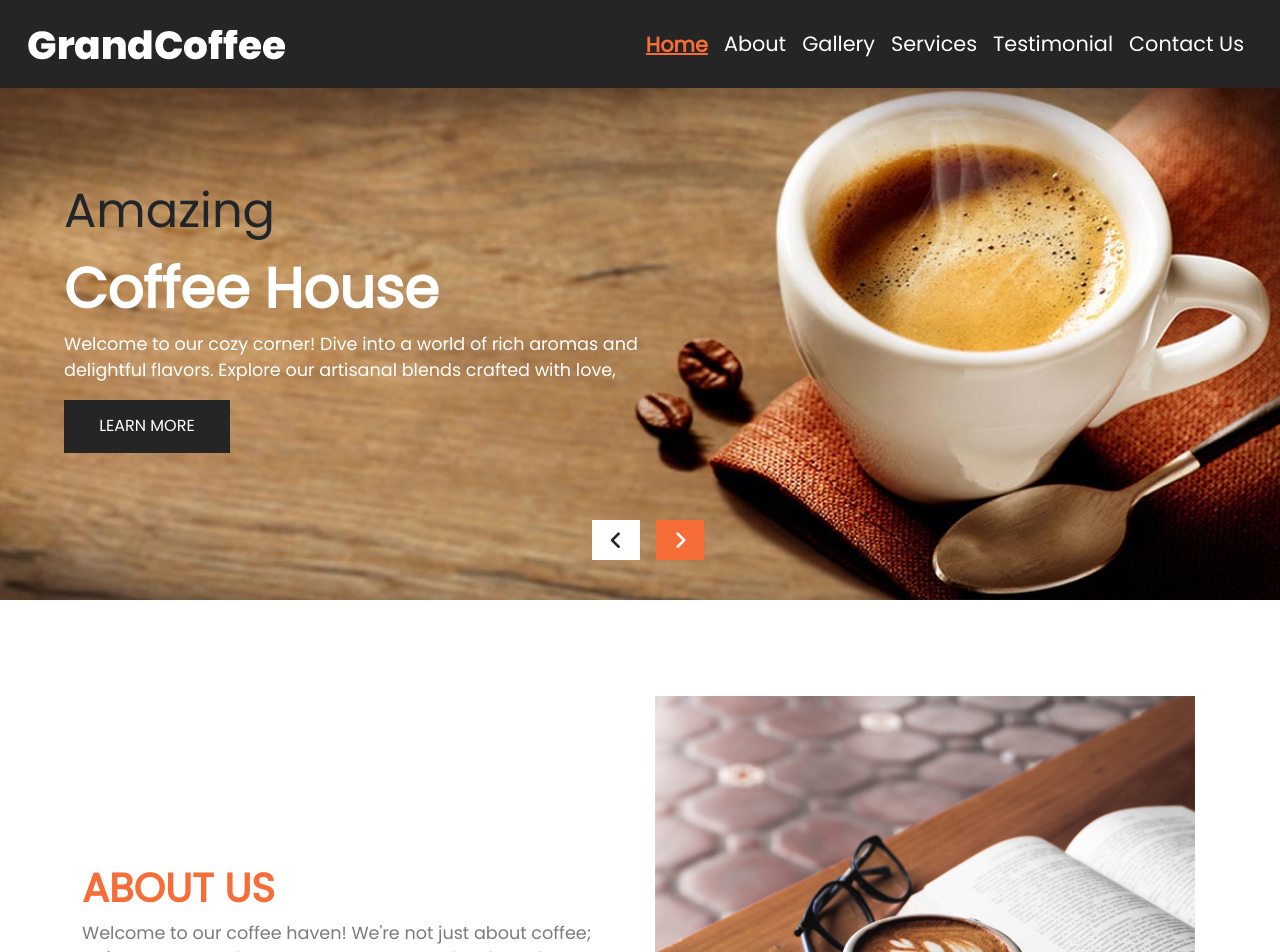
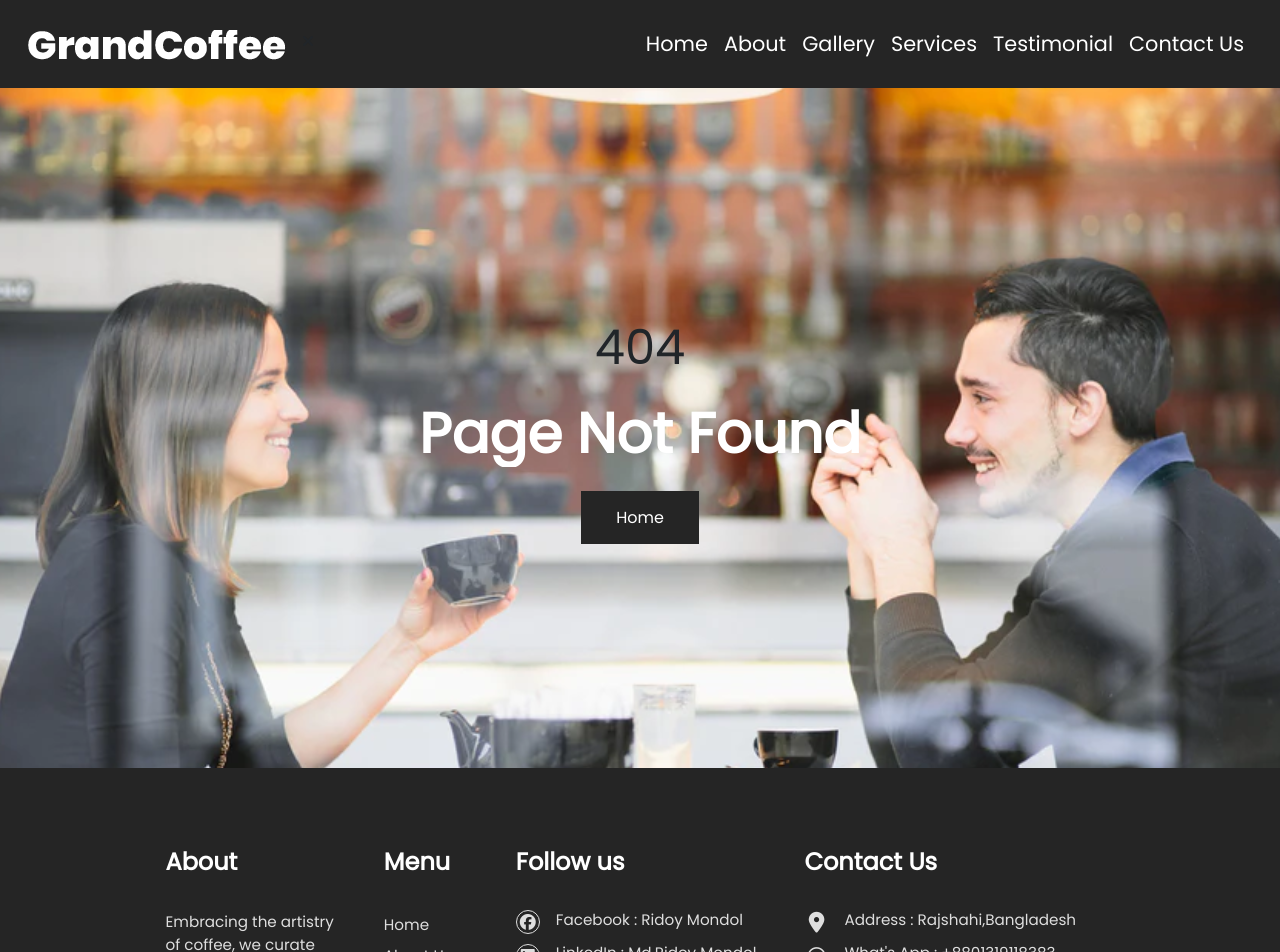
Before and after one commit to Ridoy-Mondol/coffeshop, a React (Vite) app: page /coffeshop/contact in a window 1280 px wide. Shown: the top 952 px of the page. Built offline with nearby package versions, Linux system fonts and the light colour scheme.

Commit message:
Initial commit

```diff
--- a/package.json
+++ b/package.json
@@ -1,6 +1,6 @@
 {
   "name": "react",
-  "homepage": "https://ridoy-mondol.github.io/coffeshop/",
+  "homepage": "https://ridoy-mondol.github.io/coffe-shop/",
   "private": true,
   "version": "0.0.0",
   "type": "module",
--- a/src/App.css
+++ b/src/App.css
@@ -34,12 +34,15 @@
 .nav-item {
   overflow-y : hidden;
 }
-.active{
+.activ{
   color: #F76D37;
   font-size: 1.3rem;
   font-weight: 600;
   text-decoration: underline;
   padding: 0.8rem 0;
+}
+.inactive {
+  color: #FFFFFF;
 }
 .active:hover{
   color: #F76D37;
@@ -463,6 +466,15 @@
 h1 {
   font-weight: 900;
   font-size: 2.5rem;
+}
+
+/* error */
+.error-div {
+  height: 85vh;
+  display: flex;
+  flex-direction: column;
+  justify-content: center;
+  align-items: center;
 }
 
 /* Mobile responsive */
--- a/src/App.jsx
+++ b/src/App.jsx
@@ -9,18 +9,20 @@ import Testimonial from './components/Testimonial'
 import Contact from './components/Contact'
 import Footer1 from './components/Footer1'
 import Footer2 from './components/Footer2'
+import Error from './components/Error'
 import { Routes, Route } from 'react-router-dom'
 function App() {
   return (
    <>
     <Navbar />
     <Routes>
-      <Route exact path='/' element = {<Home data = {Api}/>} />
-      <Route exact path='/about' element = {<About/>} />
-      <Route exact path='/gallery' element = {<Gallery/>} />
-      <Route exact path='/service' element = {<Service/>} />
-      <Route exact path='/testimonial' element = {<Testimonial/>} />
-      <Route exact path='/contact' element = {<Contact/>} />
+      <Route exact path='/coffe-shop/' element = {<Home data = {Api}/>} />
+      <Route exact path='/coffe-shop/about' element = {<About/>} />
+      <Route exact path='/coffe-shop/gallery' element = {<Gallery/>} />
+      <Route exact path='/coffe-shop/service' element = {<Service/>} />
+      <Route exact path='/coffe-shop/testimonial' element = {<Testimonial/>} />
+      <Route exact path='/coffe-shop/contact' element = {<Contact/>} />
+      <Route exact path='*' element = {<Error/>} />
     </Routes>
     <Footer1 />
     <Footer2 />
--- /dev/null
+++ b/src/components/Error.jsx
@@ -0,0 +1,18 @@
+import React from 'react'
+import { Link } from 'react-router-dom'
+
+const Error = () => {
+  return (
+    <div className='error-div'>
+      <p className="black-para">404</p>
+      <h1 className="text-center white-para overflow-y-hidden ">Page Not Found</h1>
+      <button className="home-btn abt-btn">
+        <Link to='/coffe-shop/' className='text-decoration-none text-white'>
+            Home
+        </Link>
+      </button>
+    </div>
+  )
+}
+
+export default Error
--- a/src/components/Footer1.jsx
+++ b/src/components/Footer1.jsx
@@ -13,27 +13,27 @@ const Footer1 = () => {
             <h4 className="footer-menu overflow-y-hidden">Menu</h4>
             <div className="margin-list">
             <li className="footer-list overflow-y-hidden">
-            <NavLink exact activeClassName="active-page" className="foot-link" aria-current="page" to="/">
+            <NavLink exact activeClassName="active-page" className="foot-link" aria-current="page" to="/coffe-shop/">
             Home
             </NavLink>
             </li>
             <li className="footer-list overflow-y-hidden">
-            <NavLink exact activeClassName="active-page" className="foot-link" aria-current="page" to="/about">
+            <NavLink exact activeClassName="active-page" className="foot-link" aria-current="page" to="/coffe-shop/about">
             About Us
             </NavLink>
             </li>
             <li className="footer-list overflow-y-hidden">
-            <NavLink exact activeClassName="active-page" className="foot-link" aria-current="page" to="/gallery">
+            <NavLink exact activeClassName="active-page" className="foot-link" aria-current="page" to="/coffe-shop/gallery">
             Gallery
             </NavLink>
             </li>
             <li className="footer-list overflow-y-hidden">
-            <NavLink exact activeClassName="active-page" className="foot-link" aria-current="page" to="/service">
+            <NavLink exact activeClassName="active-page" className="foot-link" aria-current="page" to="/coffe-shop/service">
             Services
             </NavLink>
             </li>
             <li className="footer-list overflow-y-hidden">
-            <NavLink exact activeClassName="active-page" className="foot-link" aria-current="page" to="/contact">
+            <NavLink exact activeClassName="active-page" className="foot-link" aria-current="page" to="/coffe-shop/contact">
             Contact Us
             </NavLink>
             </li>
--- a/src/components/Navbar.jsx
+++ b/src/components/Navbar.jsx
@@ -1,8 +1,9 @@
 import React from "react";
-import { NavLink } from "react-router-dom";
+import { NavLink, useLocation } from "react-router-dom";
 import img from "../components/images/logo.png";
 import { useState } from "react";
 const Navbar = () => {
+  const location = useLocation();
   const [show, setShow] = useState (false);
   const [hideText,setHideText] = useState(false);
   const showNav = () => {
@@ -26,22 +27,22 @@ const Navbar = () => {
       <div
       className={show ? "navbar-nav" :`navbar-nav ms-auto mb-lg-0 me-lg-3  ${hideText ? 'hide-mobile' : ''}`}>
         <li className="nav-item">
-          <NavLink exact activeClassName="active-page" className="link" aria-current="page" to="/">Home</NavLink>
+          <NavLink  exact activeClassName="active-page" className="link" to="/coffe-shop/">Home</NavLink>
         </li>
         <li className="nav-item">
-          <NavLink exact activeClassName="active-page" className="link" to="/about">About</NavLink>
+          <NavLink exact activeClassName="active-page" className="link" to="/coffe-shop/about">About</NavLink>
         </li>
         <li className="nav-item">
-          <NavLink exact activeClassName="active-page" className="link" to="/gallery">Gallery</NavLink>
+          <NavLink exact activeClassName="active-page" className="link" to="/coffe-shop/gallery">Gallery</NavLink>
         </li>
         <li className="nav-item">
-          <NavLink exact activeClassName="active-page" className="link" to="/service">Services</NavLink>
+          <NavLink exact activeClassName="active-page" className="link" to="/coffe-shop/service">Services</NavLink>
         </li>
         <li className="nav-item">
-          <NavLink exact activeClassName="active-page" className="link" to="/testimonial">Testimonial</NavLink>
+          <NavLink exact activeClassName="active-page" className="link" to="/coffe-shop/testimonial">Testimonial</NavLink>
         </li>
         <li className="nav-item">
-          <NavLink exact activeClassName="active-page" className="link" to="/contact">Contact Us</NavLink>
+          <NavLink exact activeClassName="active-page" className="link" to="/coffe-shop/contact">Contact Us</NavLink>
         </li>
           </div>
   </div>
--- a/src/main.jsx
+++ b/src/main.jsx
@@ -2,10 +2,10 @@ import React from 'react'
 import ReactDOM from 'react-dom/client'
 import App from './App.jsx'
 import './index.css'
-import { HashRouter } from 'react-router-dom'
+import { BrowserRouter } from 'react-router-dom'
 
 ReactDOM.createRoot(document.getElementById('root')).render(
-  <HashRouter>
+  <BrowserRouter>
     <App className = "app"/>
-</HashRouter>
+</BrowserRouter>
 )
--- a/vite.config.js
+++ b/vite.config.js
@@ -3,6 +3,6 @@ import react from '@vitejs/plugin-react'
 
 // https://vitejs.dev/config/
 export default defineConfig({
-  base: "/coffeshop/",
+  base: "/coffe-shop/",
   plugins: [react()],
 })
```
